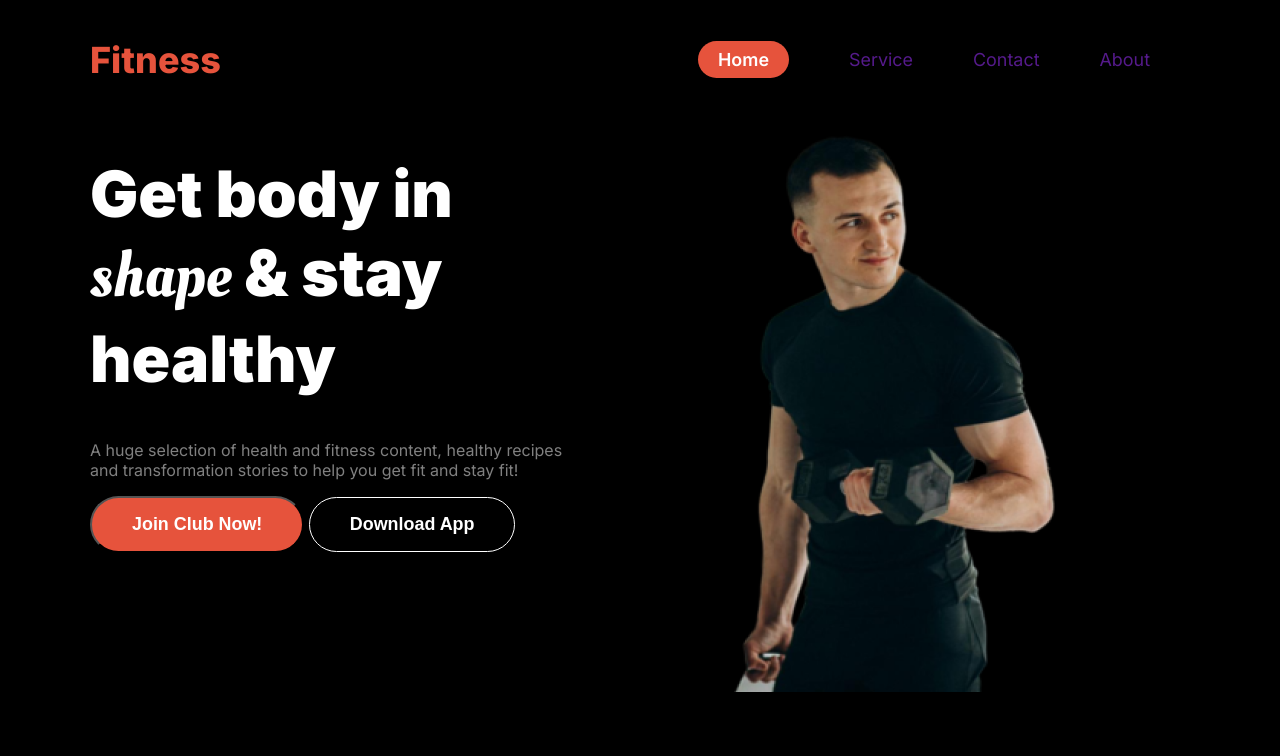
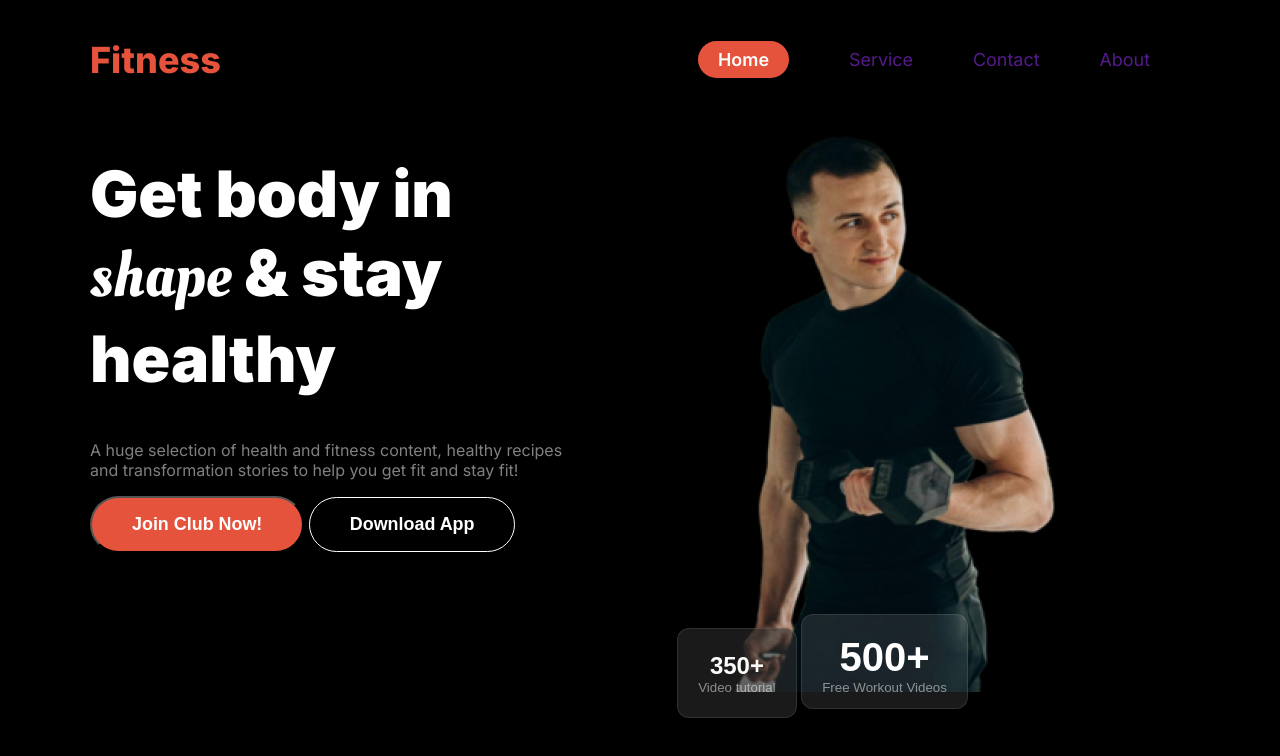
Before and after one commit to Anowar1987/versatile-fitness--assignment-02-, a plain HTML site: page index.html in a window 1280 px wide. Drawn offline with Linux system fonts and the light colour scheme.

Commit message:
banner section updated

```diff
--- a/index.html
+++ b/index.html
@@ -30,6 +30,16 @@
             </div>
             <div class="banner-img">
                 <img src="images/bannerImg.png" alt="">
+                <button class="btn-secondary-1">
+                    <span id="video-number">350+</span>
+                    <br>
+                    <span class="description">Video tutorial</span>
+                </button>
+                <button class="btn-secondary-2">
+                    <span id="tutorial">500+</span>
+                    <br>
+                    <span class="description">Free Workout Videos</span>
+                </button>
             </div>
 
          </div>
--- a/styles/style.css
+++ b/styles/style.css
@@ -75,12 +75,14 @@ body {
 }
 
 /* Banner related styles */
-.banner-container{
+.banner-container {
     gap: 80px;
 }
-.banner-content{
+
+.banner-content {
     max-width: 600px;
 }
+
 .banner-title {
     font-size: 4rem;
     font-weight: 900;
@@ -101,10 +103,45 @@ body {
     font-weight: 600;
     color: rgb(255, 255, 255);
 }
-.banner-img{
+
+.banner-img {
     max-width: 348px;
     height: 400px;
     margin-left: 86px;
+}
+
+.btn-secondary-1 {
+    box-sizing: border-box;
+    border: 1px solid rgba(255, 255, 255, 0.1);
+    border-radius: 12px;
+    background: rgba(48, 48, 48, 0.54);
+    padding: 20px;
+    max-width: 200px;
+    height: 90px;
+    margin-left: -400px;
+    margin-top: -600px;
+}
+
+.btn-secondary-2 {
+    box-sizing: border-box;
+    border: 1px solid rgba(255, 255, 255, 0.1);
+    border-radius: 12px;
+    background: rgba(255, 255, 255, 0.1);
+    padding: 20px;
+    max-width: 193px;
+    max-height: 95px;
+    margin-bottom: -337px;
+}
+
+#video-number {
+    font-size: 1.5rem;
+    font-weight: 900;
+    color: rgb(250, 250, 249);
+}
+#tutorial{
+    font-size: 2.5rem;
+    font-weight: 900;
+    color: rgb(255, 255, 255);
 }
 
 
```
